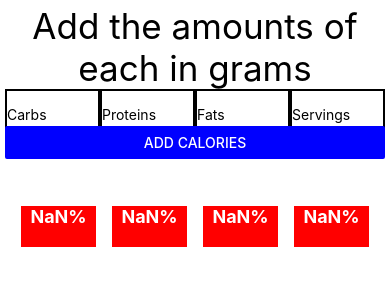
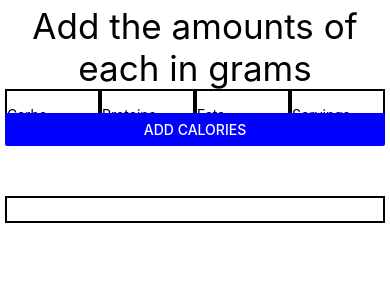
Before and after one commit to John-Will52/MacroManager, a React Native app: screen / in a window 390 px wide. Shown: the top 300 px of the page. Built offline with nearby package versions, Linux system fonts and the light colour scheme.

Commit message:
All functionality is finished. Now, to add navigation, information pages, and styling

```diff
--- a/App.js
+++ b/App.js
@@ -2,7 +2,7 @@ import React, {Component} from 'react';
 import {SafeAreaView, StyleSheet, ScrollView, Text, Alert} from 'react-native';
 import SurveyPage from './pages/surveyPage';
 import CalorieCounterPage from './pages/calorieCounterPage';
-
+import Counter from './components/counter';
 
 
 
@@ -52,25 +52,23 @@ export default class App extends Component{
       let addedCarbs= carbs * servings * 4;
       let addedProteins= proteins * servings * 4;
       let addedFats= fats * servings * 9;
-      let totalCalories = addedCarbs + addedProteins + addedFats;
+      let addedTotal = addedCarbs + addedProteins + addedFats;
         this.setState({
           currentCarbs: this.state.currentCarbs + addedCarbs,
           currentProteins: this.state.currentProteins + addedProteins,
           currentFats: this.state.currentFats + addedFats,
-        currentTotal: this.state.currentTotal + totalCalories,
-      });
-      this.percentCalculator();
+          currentTotal: this.state.currentTotal + addedTotal,
+        })
+
+      this.percentCalculator(addedCarbs, addedProteins, addedFats, addedTotal);
     }
-    percentCalculator = () =>{
-      let carbPercentage=(this.state.currentCarbs/this.state.allottedCarbs) * 100;
-      let proteinPercentage=(this.state.currentProteins/this.state.allottedProteins) * 100;
-      let fatPercentage=(this.state.currentFats/this.state.allottedFats) * 100;
-      let totalPercentage=(this.state.currentTotal/this.state.allottedTotal) * 100;
+
+    percentCalculator = (c, p, f, t) =>{
         this.setState({
-        percentOfCarbs: carbPercentage,
-        percentOfProteins: proteinPercentage,
-        percentOfFats: fatPercentage,
-        percentOfTotalCalories: totalPercentage,
+          percentOfCarbs: (c/this.state.allottedCarbs) * 100 + this.state.percentOfCarbs,
+          percentOfProteins: (p/this.state.allottedProteins) * 100 + this.state.percentOfProteins,
+          percentOfFats: (f/this.state.allottedFats) * 100 + this.state.percentOfFats,
+          percentOfTotalCalories: (t/this.state.allottedTotal) * 100 + this.state.percentOfTotalCalories,
         })
     }
 
@@ -91,7 +89,12 @@ export default class App extends Component{
       return(
         <SafeAreaView>
           <ScrollView contentInsetAdjustmentBehavior="automatic" style={styles.scrollView}>
-            <CalorieCounterPage addCalories={this.calorieCounterStateTransfer} carbPercentage={this.state.percentOfCarbs} proteinPercentage={this.state.percentOfProteins} fatPercentage={this.state.percentOfFats} totalPercentage={this.state.percentOfTotalCalories}></CalorieCounterPage>
+            <CalorieCounterPage addCalories={this.calorieCounterStateTransfer}>
+              <Counter percentages={this.state.percentOfCarbs}></Counter>
+              <Counter percentages={this.state.percentOfProteins}></Counter>
+              <Counter percentages={this.state.percentOfFats}></Counter>
+              <Counter percentages={this.state.percentOfTotalCalories}></Counter>
+            </CalorieCounterPage>
             <Text>Current Calories: Carbs - {this.state.currentCarbs} Proteins - {this.state.currentProteins} Fats - {this.state.currentFats} Total - {this.state.currentTotal}</Text>
             <Text>Allotted Calories: Carbs - {this.state.allottedCarbs} Proteins - {this.state.allottedProteins} Fats - {this.state.allottedFats} Total - {this.state.allottedTotal}</Text>
             <Text>Percents: Carbs - {this.state.percentOfCarbs} Proteins - {this.state.percentOfProteins} Fats - {this.state.percentOfFats} Total - {this.state.percentOfTotalCalories}</Text>
--- a/components/counter.js
+++ b/components/counter.js
@@ -16,7 +16,7 @@ export default class Counter extends Component{
 
         return(
             <View>
-                <View style={[styles.box, {height: `${parseInt(this.props.percentages)}%`}]}>
+                <View style={[styles.box, {height: `${parseInt(this.props.percentages)}%`}, {maxHeight: '100%'}]}>
                     <Text style={styles.labels}>{parseInt(this.props.percentages)}%</Text>
                 </View>
             </View>
--- a/pages/calorieCounterPage.js
+++ b/pages/calorieCounterPage.js
@@ -18,19 +18,22 @@ export default class CalorieCounterPage extends Component{
     // THis is the area that you put your JS logic for functions and stuff at.
     addServings = input =>{
         this.setState({servings: parseInt(input)});
-        // this.servingInput.clear();
     }
     addCarbs = input =>{
         this.setState({carbInput: parseInt(input)});
-        // this.carbInput.clear();
+
     }
     addProteins = input =>{
         this.setState({proteinInput: parseInt(input)});
-        // this.proteinInput.clear();
     }
     addFats = input =>{
         this.setState({fatInput: parseInt(input)});
-        // this.fatInput.clear();
+    }
+    clearInputs = () =>{
+        this.servingInput.clear();
+        this.carbInput.clear();
+        this.proteinInput.clear();
+        this.fatInput.clear();
     }
 
 
@@ -49,10 +52,7 @@ export default class CalorieCounterPage extends Component{
                 </View>
                 <Button  ref={this.addCaloriesButton} color="blue" title="Add Calories" onPress={()=> this.props.addCalories(this.state.servings, this.state.carbInput, this.state.proteinInput, this.state.fatInput)}></Button>
                 <View style={styles.counterContainer}>
-                    <Counter calorieType="Carbs" percentages={this.props.carbPercentage}></Counter>
-                    <Counter calorieType="Proteins" percentages={this.props.proteinPercentage}></Counter>
-                    <Counter calorieType="Fats" percentages={this.props.fatPercentage}></Counter>
-                    <Counter calorieType="Total" percentages={this.props.totalPercentage}></Counter>
+                    {this.props.children}
                 </View>
                 <View style={styles.labelContainer}>
                     <Text style={styles.labels}>Carbs</Text>
@@ -93,6 +93,8 @@ const styles = StyleSheet.create({
         height: 350,
         alignItems: "flex-end",
         marginTop:50,
+        borderColor: 'black',
+        borderWidth: 2,
     },
     text:{
         fontSize: 35,
@@ -109,6 +111,7 @@ const styles = StyleSheet.create({
         justifyContent: 'space-evenly',
         textAlign: "center",
         fontWeight: 'bold',
+        alignSelf: 'flex-start'
     }
 })
 
```
Lines whose indentation alone changed are shown as unchanged.
